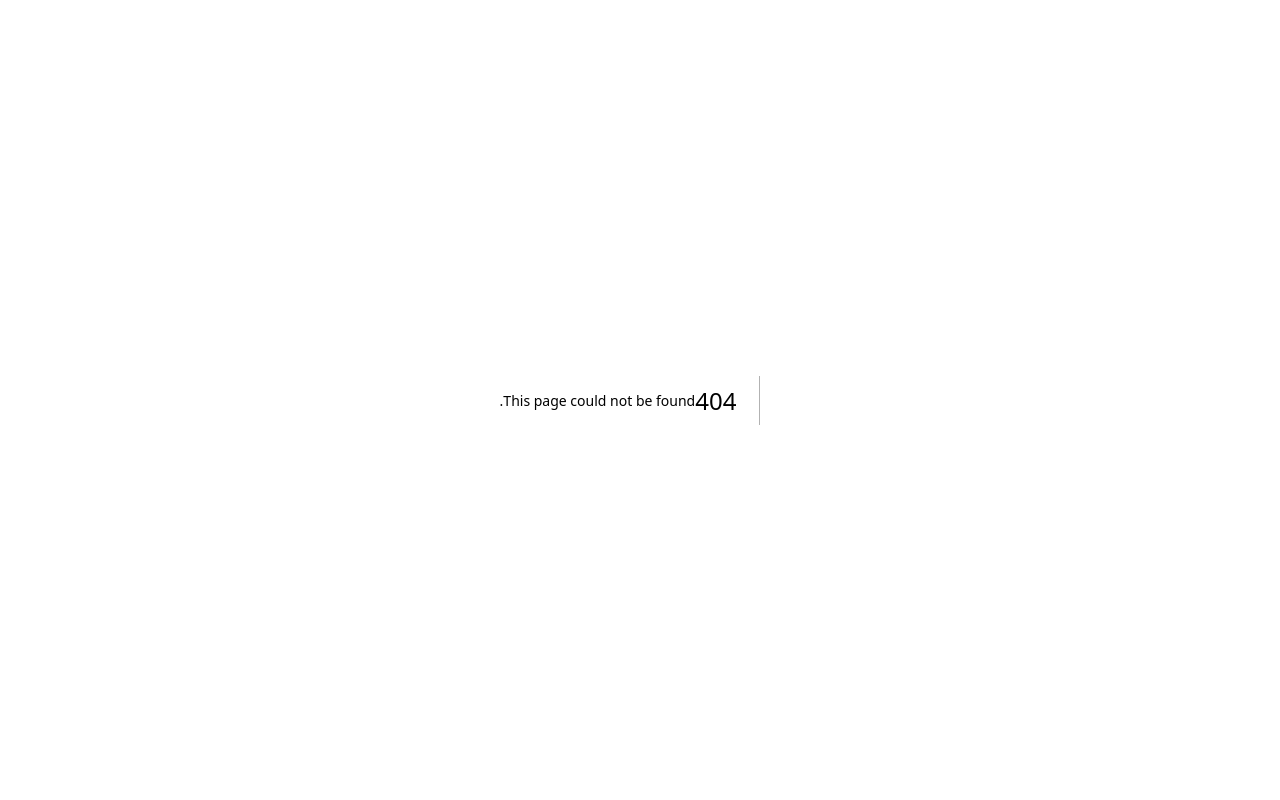
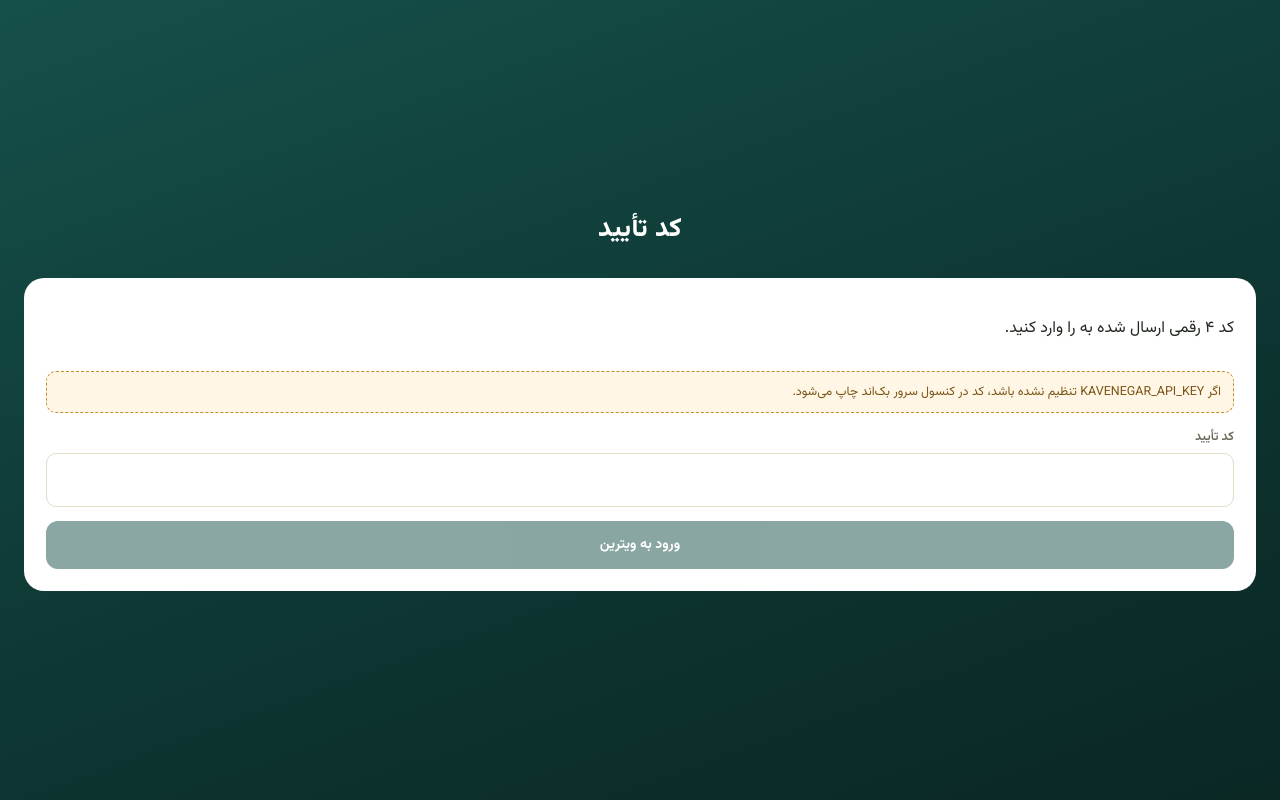
Before and after one commit to mojtabajorjandy-web/vitrin, a Next.js app in the folder frontend/: page /verify in a window 1280 px wide. Before the commit this address had no page. Built offline with nearby package versions, Linux system fonts and the light colour scheme; no server answers.

Commit message:
Create verify.js

```diff
--- /dev/null
+++ b/frontend/pages/verify.js
@@ -0,0 +1,46 @@
+import { useState } from "react";
+import { useRouter } from "next/router";
+import { api, setToken, setStoredUser } from "../lib/apiClient";
+
+export default function Verify() {
+  const router = useRouter();
+  const { phone } = router.query;
+  const [code, setCode] = useState("");
+  const [error, setError] = useState("");
+  const [loading, setLoading] = useState(false);
+
+  async function handleVerify() {
+    setError(""); setLoading(true);
+    try {
+      const data = await api.verifyOtp(phone, code);
+      setToken(data.token);
+      setStoredUser(data.user);
+      router.push("/");
+    } catch (e) {
+      setError(e.message);
+    } finally {
+      setLoading(false);
+    }
+  }
+
+  return (
+    <div className="auth">
+      <div className="auth__brand"><h1>کد تأیید</h1></div>
+      <div className="auth__card">
+        <p>کد ۴ رقمی ارسال شده به <b dir="ltr">{phone}</b> را وارد کنید.</p>
+        <div className="demo-code">
+          اگر KAVENEGAR_API_KEY تنظیم نشده باشد، کد در کنسول سرور بک‌اند چاپ می‌شود.
+        </div>
+        <label className="form__field">
+          <span>کد تأیید</span>
+          <input dir="ltr" style={{ textAlign: "center", letterSpacing: 6, fontSize: 20 }} inputMode="numeric" maxLength={4}
+            value={code} onChange={(e) => setCode(e.target.value.replace(/\D/g, ""))} />
+        </label>
+        {error && <p className="form__error">{error}</p>}
+        <button className="btn-primary" disabled={code.length !== 4 || loading} onClick={handleVerify}>
+          {loading ? "در حال بررسی..." : "ورود به ویترین"}
+        </button>
+      </div>
+    </div>
+  );
+}
```
